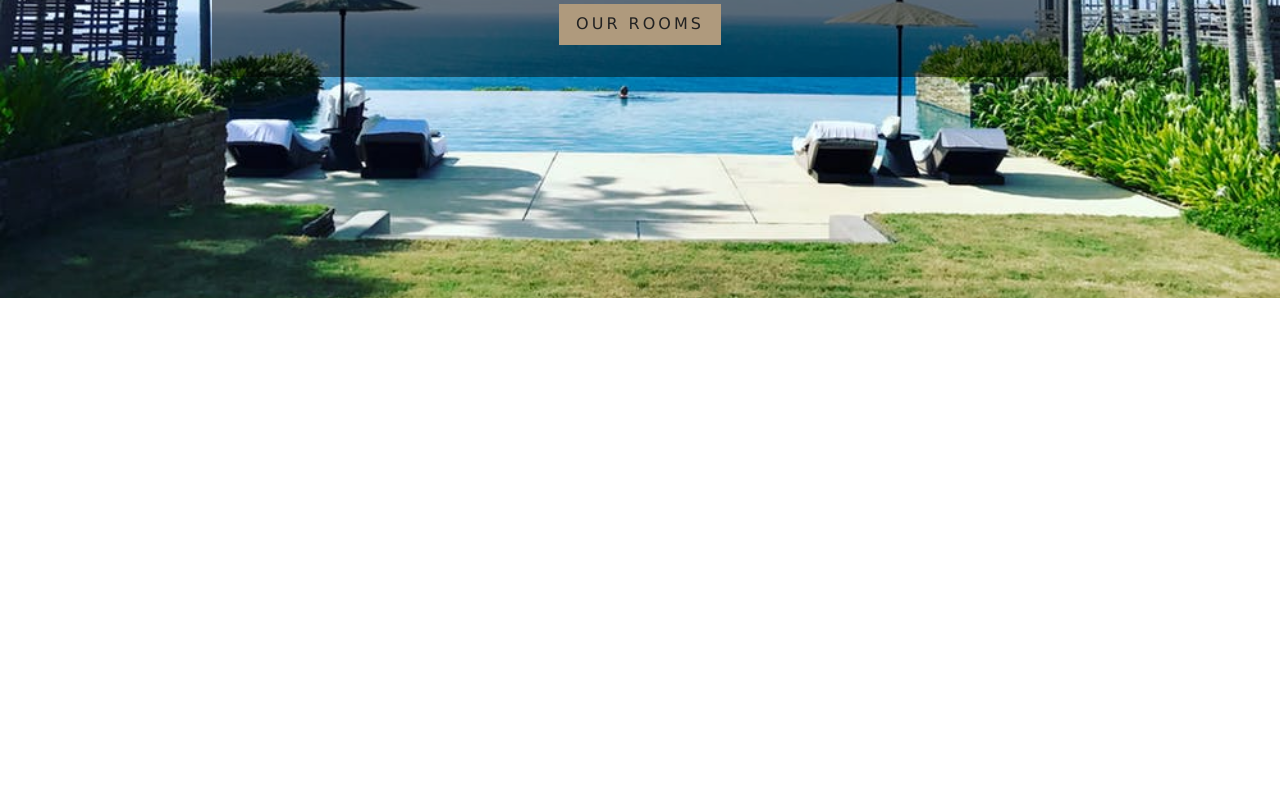
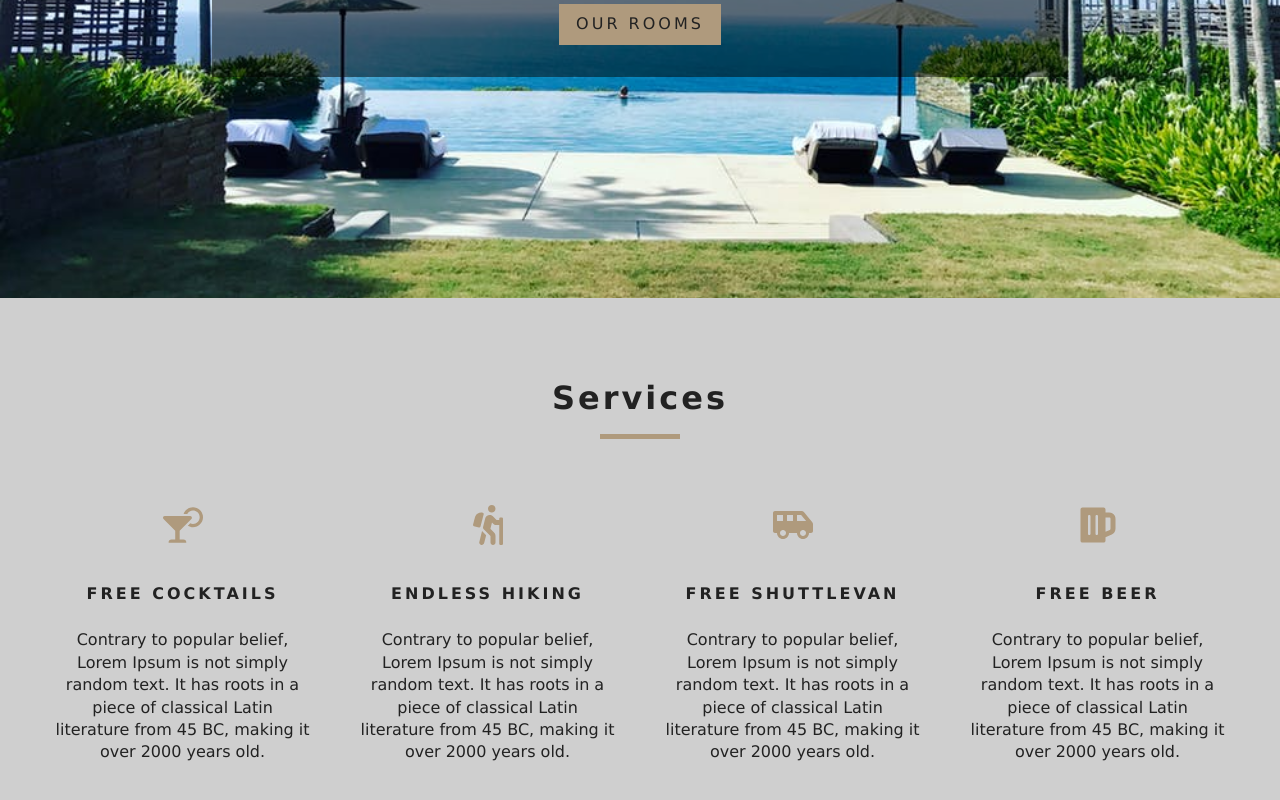
Before and after one commit to dontrellthedeveloper/resort-ecommerce, a React (Create React App) app: page / in a window 1280 px wide. Shown: the part 502-1302 px from the top of the page. Before the commit the page ends 800 px from the top, so only its background shows below. Built offline with nearby package versions, Linux system fonts and the light colour scheme.

Commit message:
added services component

```diff
--- a/src/App.css
+++ b/src/App.css
@@ -252,6 +252,7 @@
 }
 .services h6 {
   letter-spacing: var(--mainSpacing);
+  text-transform: uppercase;
 }
 .services p {
   width: 80%;
--- /dev/null
+++ b/src/components/Services.js
@@ -0,0 +1,50 @@
+import React, { Component } from 'react';
+import {FaCocktail, FaHiking, FaShuttleVan, FaBeer} from 'react-icons/fa';
+import Title from './Title';
+
+export class Services extends Component {
+    state = {
+        services: [
+            {
+                icon:<FaCocktail/>,
+                title: 'free cocktails',
+                info: "Contrary to popular belief, Lorem Ipsum is not simply random text. It has roots in a piece of classical Latin literature from 45 BC, making it over 2000 years old."
+            },
+            {
+                icon:<FaHiking/>,
+                title: 'endless hiking',
+                info: "Contrary to popular belief, Lorem Ipsum is not simply random text. It has roots in a piece of classical Latin literature from 45 BC, making it over 2000 years old."
+            },
+            {
+                icon:<FaShuttleVan/>,
+                title: 'free shuttlevan',
+                info: "Contrary to popular belief, Lorem Ipsum is not simply random text. It has roots in a piece of classical Latin literature from 45 BC, making it over 2000 years old."
+            },
+            {
+                icon:<FaBeer/>,
+                title: 'free beer',
+                info: "Contrary to popular belief, Lorem Ipsum is not simply random text. It has roots in a piece of classical Latin literature from 45 BC, making it over 2000 years old."
+            }
+        ]
+    }
+    render() {
+        return (
+            <section className="services">
+                <Title title="services"/>
+                <div className="services-center">
+                    {this.state.services.map((item,index) => {
+                        return (
+                            <article key={index} className="service">
+                                <span>{item.icon}</span>
+                                <h6>{item.title}</h6>
+                                <p>{item.info}</p>
+                            </article>
+                        );
+                    })}
+                </div>
+            </section>
+        )
+    }
+}
+
+export default Services
--- /dev/null
+++ b/src/components/Title.js
@@ -0,0 +1,12 @@
+import React from 'react'
+
+const Title = ({title}) => {
+    return (
+        <div className="section-title">
+            <h4>{title}</h4>
+            <div/>
+        </div>
+    )
+}
+
+export default Title
--- a/src/pages/Home.js
+++ b/src/pages/Home.js
@@ -2,9 +2,11 @@
 import Hero from '../components/Hero';
 import Banner from '../components/ Banner';
 import {Link} from 'react-router-dom';
+import Services from '../components/Services';
 
 const Home = () => {
     return (
+        <React.Fragment>
             <Hero>
                 <Banner title="luxurious rooms" subtitle="deluxe rooms starting at $299">
                 <Link to='/rooms' className="btn-primary">
@@ -12,6 +14,8 @@
                 </Link>
                 </Banner>
             </Hero>
+            <Services/>
+        </React.Fragment>
     )
 }
 
```
Lines whose indentation alone changed are shown as unchanged.
